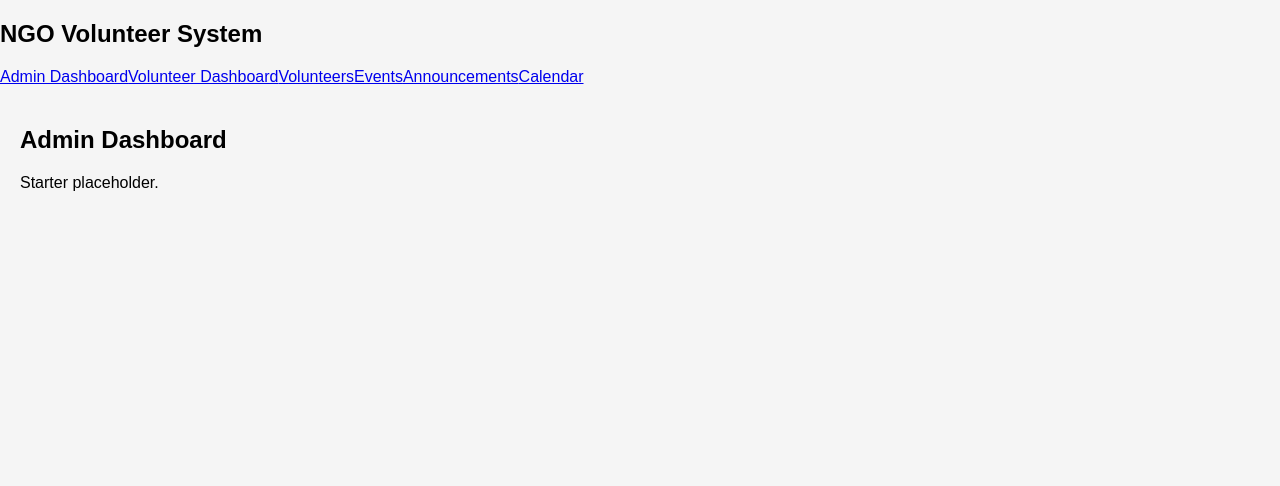
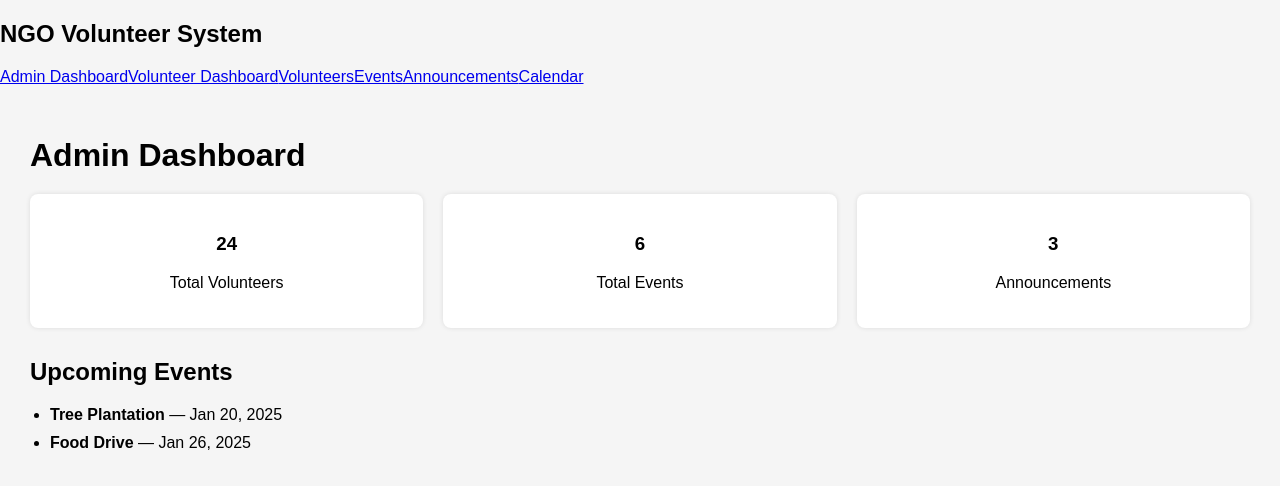
Before and after one commit to Sanjana-Chinnannavar/ngo-app, a React (Vite) app: page /admin in a window 1280 px wide. Shown: the top 486 px of the page. Built offline with nearby package versions, Linux system fonts and the light colour scheme.

Commit message:
Added mock UI for Admin Dashboard

```diff
--- a/src/pages/AdminDashboard.jsx
+++ b/src/pages/AdminDashboard.jsx
@@ -1,10 +1,76 @@
 const AdminDashboard = () => {
+  const mockStats = {
+    volunteers: 24,
+    events: 6,
+    announcements: 3,
+  };
+
+  const upcomingEvents = [
+    { title: "Tree Plantation", date: "Jan 20, 2025" },
+    { title: "Food Drive", date: "Jan 26, 2025" },
+  ];
+
   return (
-    <div style={{ padding: "20px" }}>
-      <h2>Admin Dashboard</h2>
-      <p>Starter placeholder.</p>
+    <div style={styles.container}>
+      <h1 style={styles.header}>Admin Dashboard</h1>
+
+      {/* Stats section */}
+      <div style={styles.statsGrid}>
+        <div style={styles.card}>
+          <h3>{mockStats.volunteers}</h3>
+          <p>Total Volunteers</p>
+        </div>
+
+        <div style={styles.card}>
+          <h3>{mockStats.events}</h3>
+          <p>Total Events</p>
+        </div>
+
+        <div style={styles.card}>
+          <h3>{mockStats.announcements}</h3>
+          <p>Announcements</p>
+        </div>
+      </div>
+
+      {/* Upcoming events */}
+      <h2 style={{ marginTop: "30px" }}>Upcoming Events</h2>
+      <ul style={styles.list}>
+        {upcomingEvents.map((event, i) => (
+          <li key={i} style={styles.listItem}>
+            <b>{event.title}</b> — {event.date}
+          </li>
+        ))}
+      </ul>
     </div>
   );
 };
 
+// Basic styling
+const styles = {
+  container: {
+    padding: "30px",
+  },
+  header: {
+    marginBottom: "20px",
+  },
+  statsGrid: {
+    display: "flex",
+    gap: "20px",
+  },
+  card: {
+    flex: 1,
+    padding: "20px",
+    background: "white",
+    borderRadius: "8px",
+    boxShadow: "0 0 5px rgba(0,0,0,0.1)",
+    textAlign: "center",
+  },
+  list: {
+    paddingLeft: "20px",
+  },
+  listItem: {
+    marginBottom: "10px",
+  },
+};
+
 export default AdminDashboard;
```
